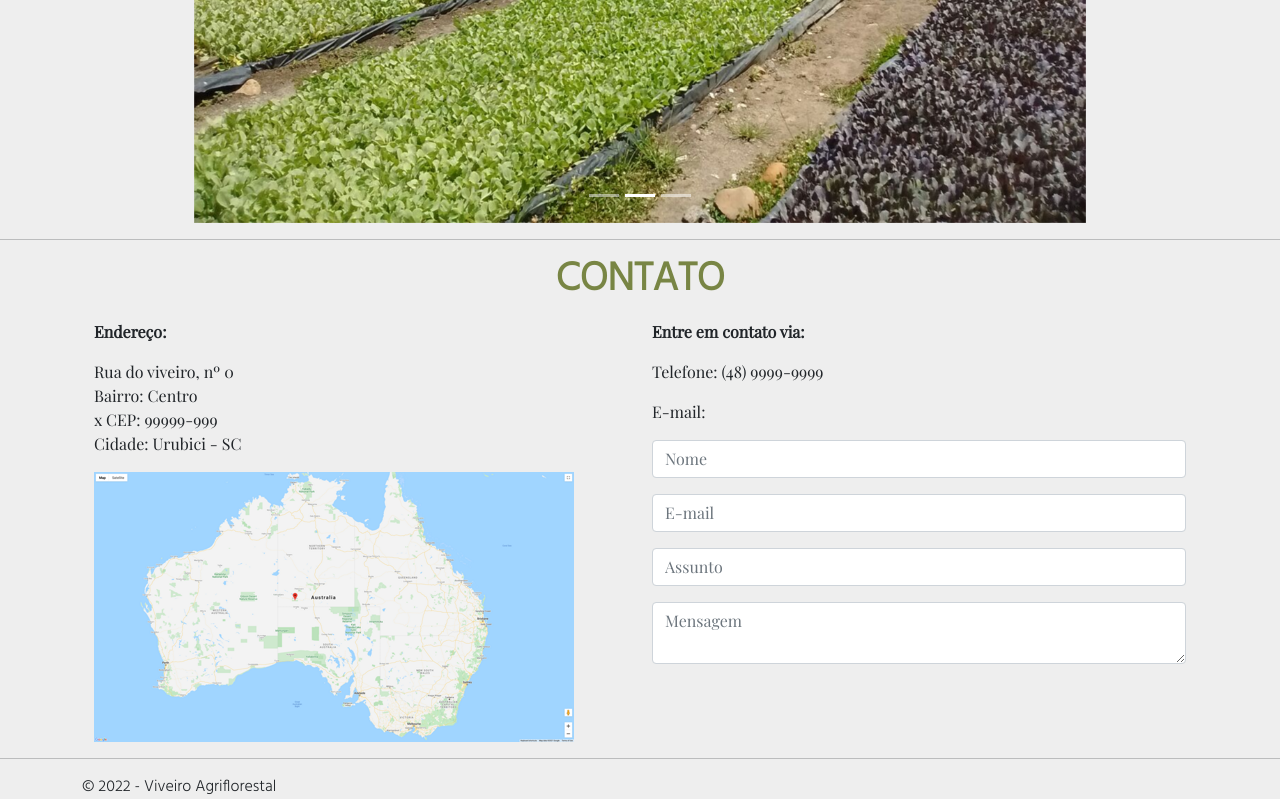
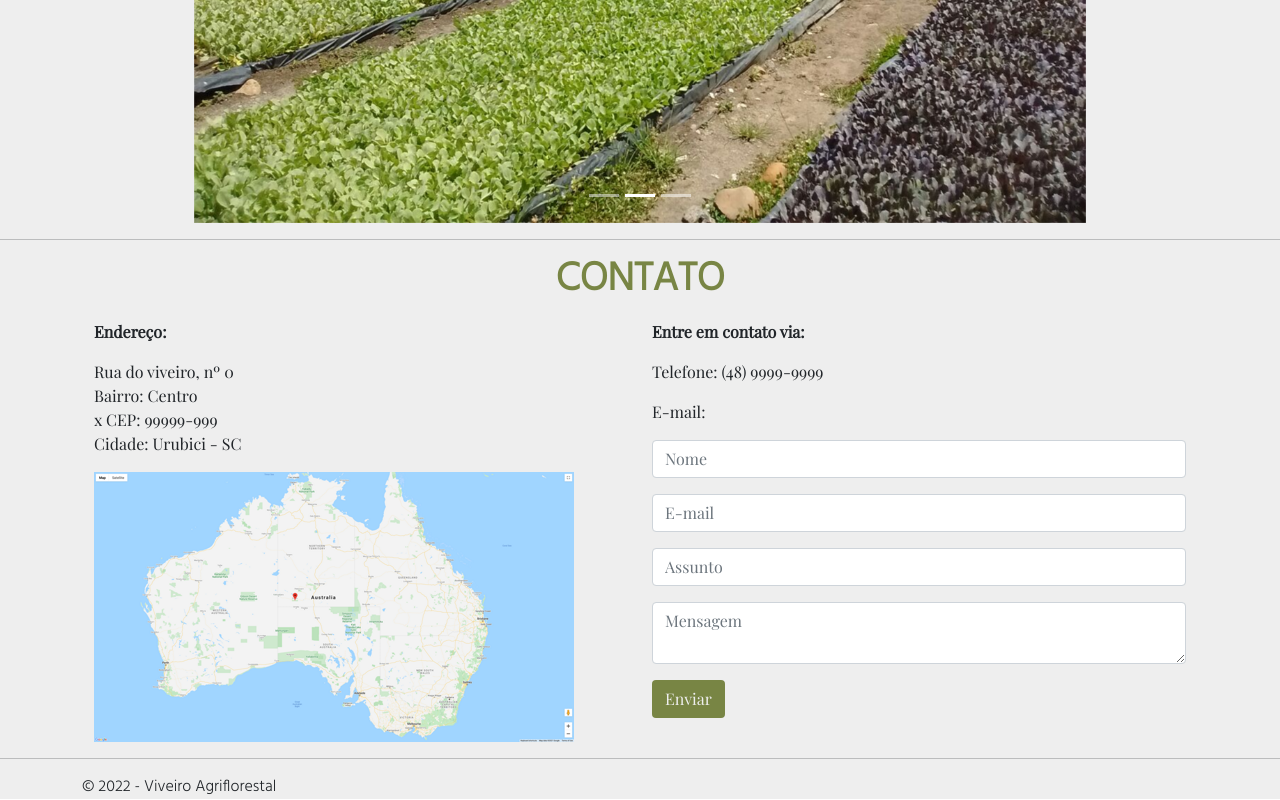
Before and after one commit to thaisfinck/viveiro, a React (Create React App) app: page / in a window 1280 px wide. Shown: the part 2981-3781 px from the top of the page. Built offline with nearby package versions, Linux system fonts and the light colour scheme; a web font is replaced by a local one.

Commit message:
feat(contato): form and button

```diff
--- a/public/index.html
+++ b/public/index.html
@@ -1,3 +1,4 @@
+
 <!DOCTYPE html>
 <html lang="en">
   <head>
--- a/src/components/contato.js
+++ b/src/components/contato.js
@@ -21,19 +21,20 @@ export default function Contato() {
               <p><strong>Entre em contato via:</strong></p>
               <p>Telefone: (48) 9999-9999</p>
               <p>E-mail:</p>
-              <form>
+              <form action='mailto: thaisfinck@gmail.com' method='post' enctype='multipart/form-data' name="EmailForm">
               <div className="input-group mb-3">
-                <input type="text" className="form-control" placeholder="Nome"></input>
+                <input type="text" className="form-control" placeholder="Nome" name="contactName"></input>
               </div>
               <div className="input-group mb-3">
-                <input type="text" className="form-control" placeholder="E-mail"></input>
+                <input type="text" className="form-control" placeholder="E-mail" name="contactEmail"></input>
               </div>
               <div className="input-group mb-3">
-                <input type="text" className="form-control" placeholder="Assunto"></input>
+                <input type="text" className="form-control" placeholder="Assunto" name="subject"></input>
               </div>
               <div className="input-group mb-3">
-              <textarea className="form-control" aria-label="With textarea" placeholder='Mensagem'></textarea>
+              <textarea className="form-control" aria-label="With textarea" placeholder="Mensagem" name="message"></textarea>
               </div>
+              <button type="submit" className="btn">Enviar</button>
              </form>
             </div>
           </div>
--- a/src/index.css
+++ b/src/index.css
@@ -134,6 +134,16 @@ nav {
   background-color: #d7ddbe;
 }
 
+.btn {
+  background-color: #788544;
+  color:#eee;
+}
+
+.btn:hover {
+  transform: scale(1.1);
+  color: #eee;
+}
+
 
 /* X-Large devices (large desktops, 1200px and down) */
 @media (max-width: 1400px) {
```
